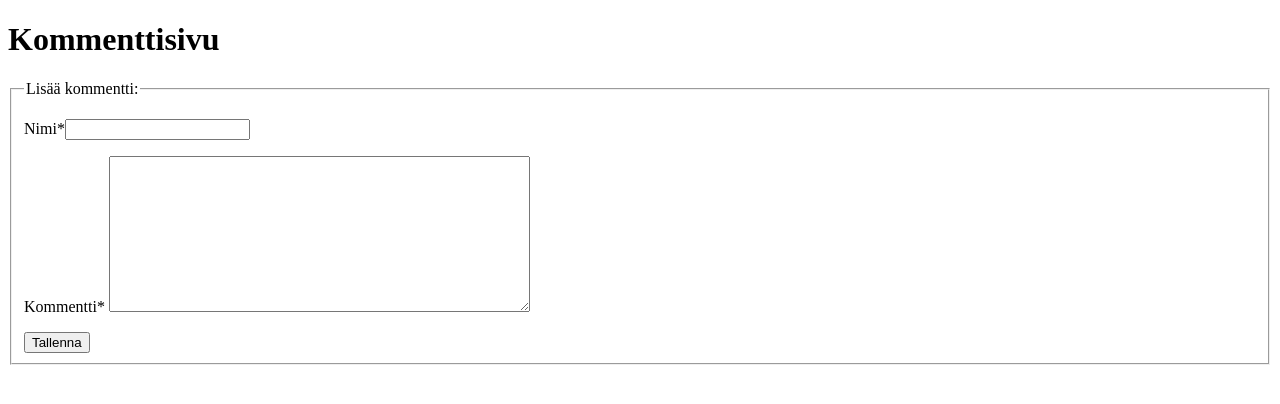
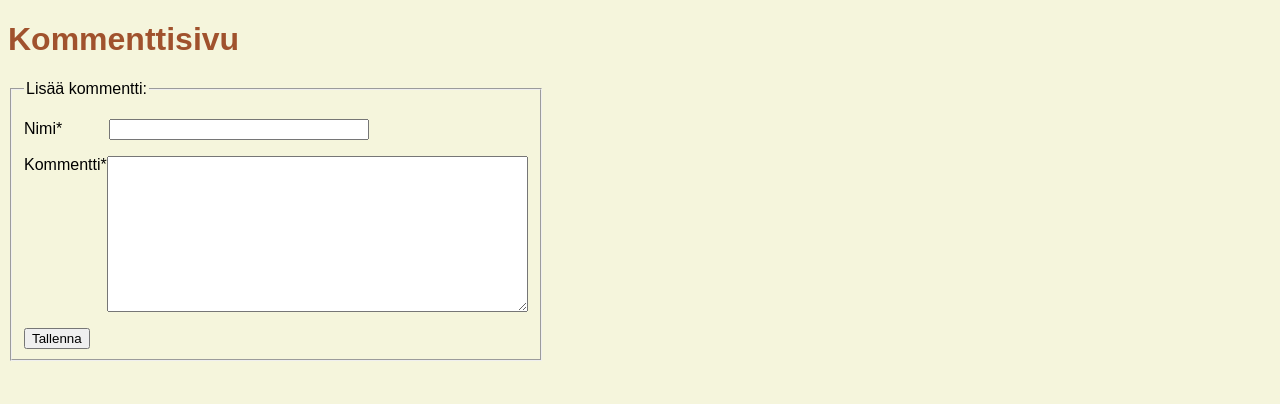
Before and after one commit to ipe1/kommenttisivu, a plain HTML site: page index.html in a window 1280 px wide. Drawn offline with Linux system fonts and the light colour scheme.

Commit message:
Lisätty yksinkertaiset tyylit

```diff
--- a/index.html
+++ b/index.html
@@ -4,6 +4,7 @@
         <meta charset="UTF-8" />
         <title>Kommenttisivu</title>
         <script src="kommenttisivu.js"></script>
+        <link rel="StyleSheet" href="tyylit.css" type="text/css" />
     </head>
     <body>
         <h1>Kommenttisivu</h1>
--- a/kommenttisivu.js
+++ b/kommenttisivu.js
@@ -1,6 +1,7 @@
 "use strict";
 //@ts-check
 
+// Luodaan päivämääräobjekti, kommenttitaulukko sekä kommenteille juokseva id
 const pvm = new Date();
 const kommentit = [];
 let idNro = 1;
--- /dev/null
+++ b/tyylit.css
@@ -0,0 +1,25 @@
+body {
+    background-color:beige;
+    font-family: Arial, Helvetica, sans-serif;
+}
+
+h1 {
+    color:sienna;
+}
+
+#kommenttilomake {
+    display: flex;
+}
+
+#nimikentta {
+    margin-left: 3.5em;
+    width: 50%;
+}
+
+#kommenttilomake p:nth-of-type(2) {
+    display: flex;
+}
+
+.pvm {
+    font-style: italic;
+}
```
